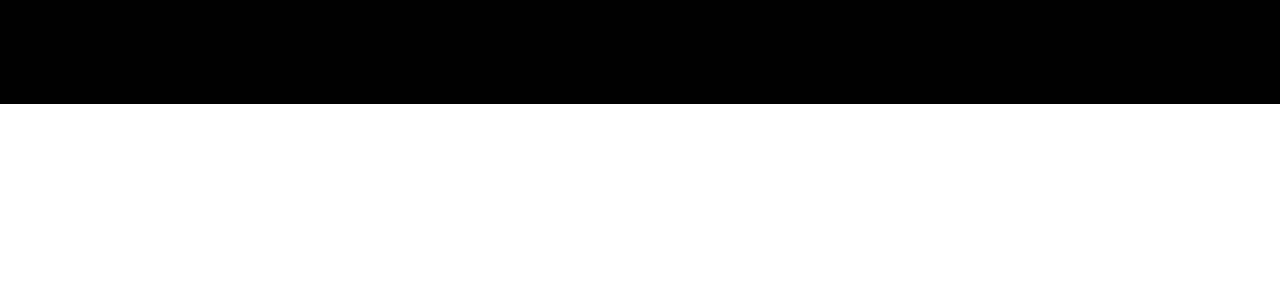
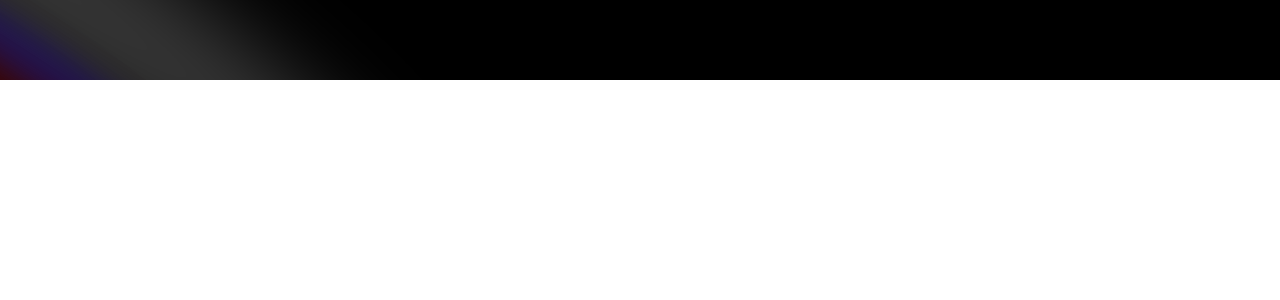
Before and after one commit to odhiambo-ed/next-gen-portfolio, a Next.js app: page / in a window 1280 px wide. Shown: the top 300 px of the page. Built offline with nearby package versions, Linux system fonts and the light colour scheme.

Commit message:
add spotlight to hero

```diff
--- a/components/Hero.tsx
+++ b/components/Hero.tsx
@@ -1,10 +1,13 @@
 import React from 'react'
+import { Spotlight } from './ui/Sportlight'
 
 function Hero() {
   return (
       <div className='pt-30 pb-20'>
           <div>
-              Hero
+              <Spotlight className='h-screen -top-40 -left-10' fill='white' />
+              <Spotlight className='h-[60vh] w-[50vw] top-20 left-70' fill='red' />
+              <Spotlight className='h-[30vh] top-10' fill='blue' />
           </div>
     </div>
   )
```
